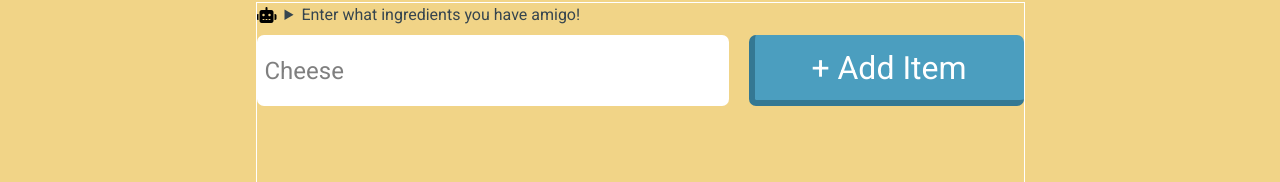
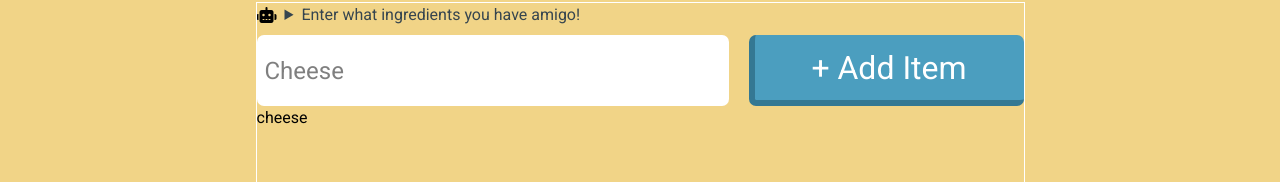
Before and after one commit to TORRESDESIGN/chefAbuelita, a React (Vite) app: page / in a window 1280 px wide. Shown: the part 118-300 px from the top of the page. Built offline with nearby package versions, Linux system fonts and the light colour scheme.

Commit message:
updated to React 19 so I could use form actions

```diff
--- a/package.json
+++ b/package.json
@@ -17,8 +17,8 @@
     "cors": "^2.8.5",
     "dotenv": "^16.4.7",
     "express": "^4.21.2",
-    "react": "^18.3.1",
-    "react-dom": "^18.3.1",
+    "react": "19.1.0",
+    "react-dom": "19.1.0",
     "tailwindcss": "^4.0.9"
   },
   "devDependencies": {
--- a/src/App.jsx
+++ b/src/App.jsx
@@ -6,13 +6,14 @@ function App() {
   const [ingredients, setIngredients] = React.useState(["cheese"]);
   console.log(ingredients);
 
-  function addIngredients(event) {
-    event.preventDefault()
-    const formEl = event.currentTarget;
-    const formData = new FormData(formEl);
-    const ingredient = formData.get("ingredients")
+  const ingredientsListItems = ingredients.map(ingredient => (
+        <li key={ingredient}>{ingredient}</li>
+    ))
+
+  function addIngredients(formData) {
+    const newIngredient = formData.get("ingredients")
     setIngredients(prevItem => {
-      return [...prevItem, ingredient]
+      return [...prevItem, newIngredient]
     })
   }
   return (
@@ -26,11 +27,14 @@ function App() {
             <p>I'll give a delicious recipe you can cook.</p>
           </details>
         </div>
-        <form className="flex" onSubmit={addIngredients} method="POST">
+        <form className="flex" action={addIngredients} method="POST">
           <label htmlFor="ingredients"></label>
           <input id="ingredients" name="ingredients" type="text" placeholder="Cheese" />
           <button className="btn-add">+ Add Item</button>
         </form>
+        <ul>
+          {ingredientsListItems}
+        </ul>
       </main>
     </>
   )
```
Also changed, not shown: 1 other file (tests, documents, lock files or other folders).
